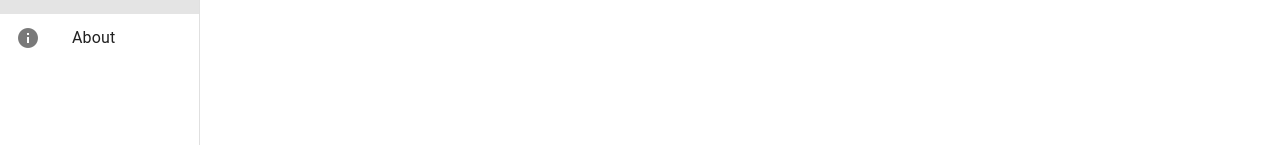
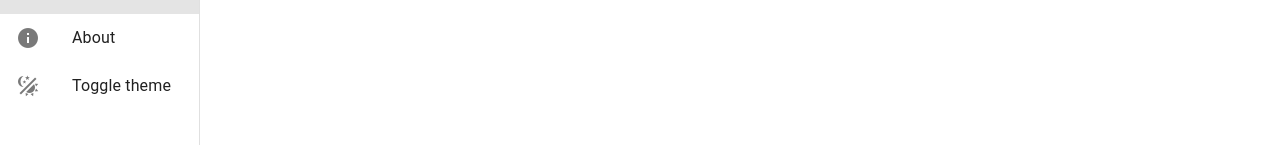
Before and after one commit to yeehaw114/COP4521-Project, a Vue app in the folder frontend/: page / in a window 1280 px wide. Shown: the part 155-300 px from the top of the page. Built offline with nearby package versions, Linux system fonts and the light colour scheme.

Commit message:
Added ability to switch theme

```diff
--- a/frontend/src/components/NavBar.vue
+++ b/frontend/src/components/NavBar.vue
@@ -35,6 +35,7 @@
     <v-list>
       <v-list-item prepend-icon="mdi-home" link to="/" title="Home"></v-list-item>
       <v-list-item prepend-icon="mdi-information" link to="/about" title="About"></v-list-item>
+      <v-list-item prepend-icon="mdi-theme-light-dark" link title="Toggle theme" @click="toggleTheme"></v-list-item>
     </v-list>
   </v-navigation-drawer>
 
@@ -58,6 +59,7 @@ import Signup from './SignUp.vue'
 import Login from './LoginComponent.vue'
 import SuccessSnackbar from './SuccessfulSnackbar.vue'
 import UserAvatar from './UserAvatar.vue'
+import { useTheme } from 'vuetify'
 
 const successLoginSnackbar = ref(false)
 const successSignupSnackbar = ref(false)
@@ -69,6 +71,13 @@ watch(username, (newUsername) => {
   console.log(`username changed to ${username}`)
   //username.value = newUsername ?? ""
 })
+
+const theme = useTheme()
+
+const toggleTheme = () => {
+  const isDark = theme.global.current.value.dark
+  theme.global.name.value = isDark ? "light" : "dark"
+}
 
 const signupDialog = ref(false)
 const openSignUpDialog = () => {
```
